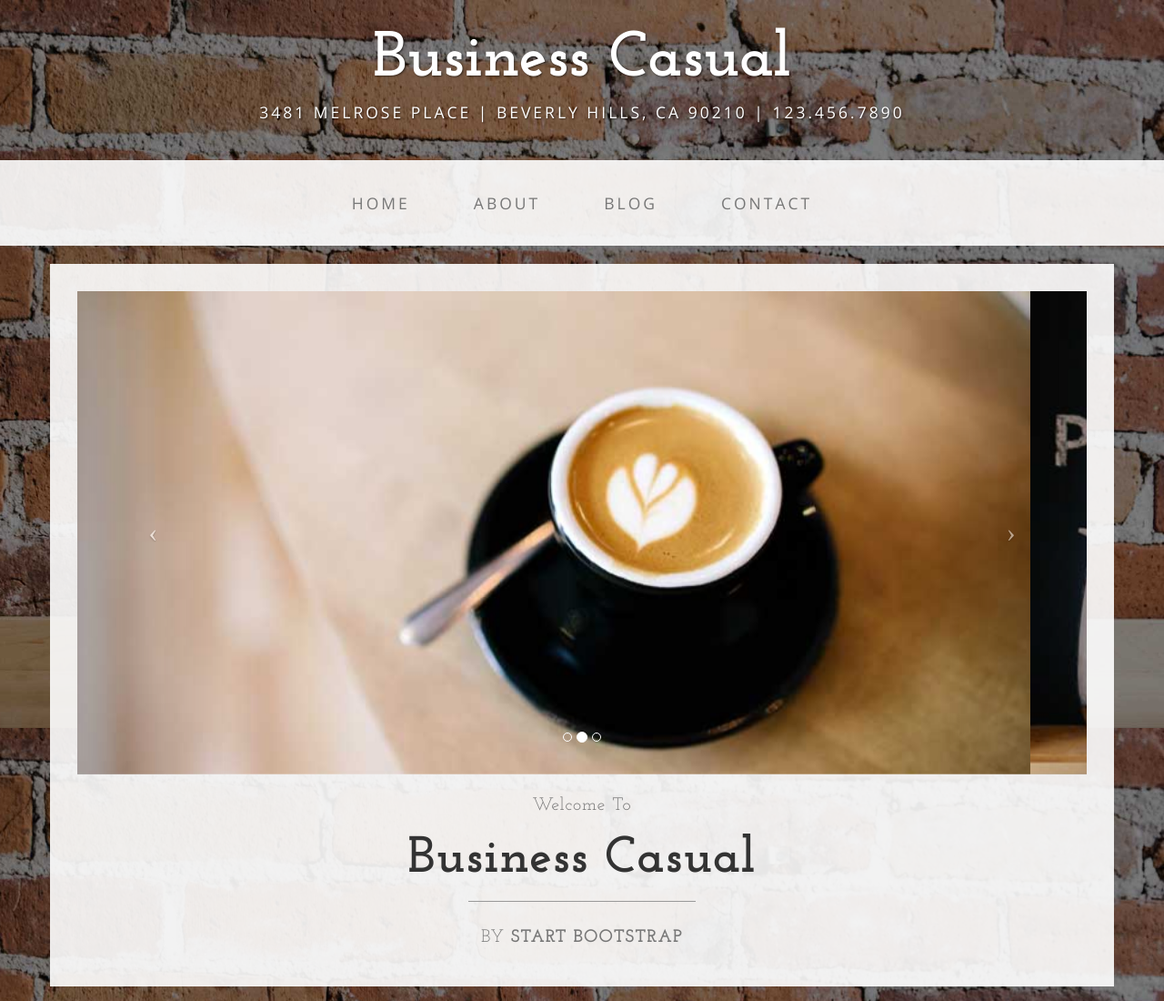
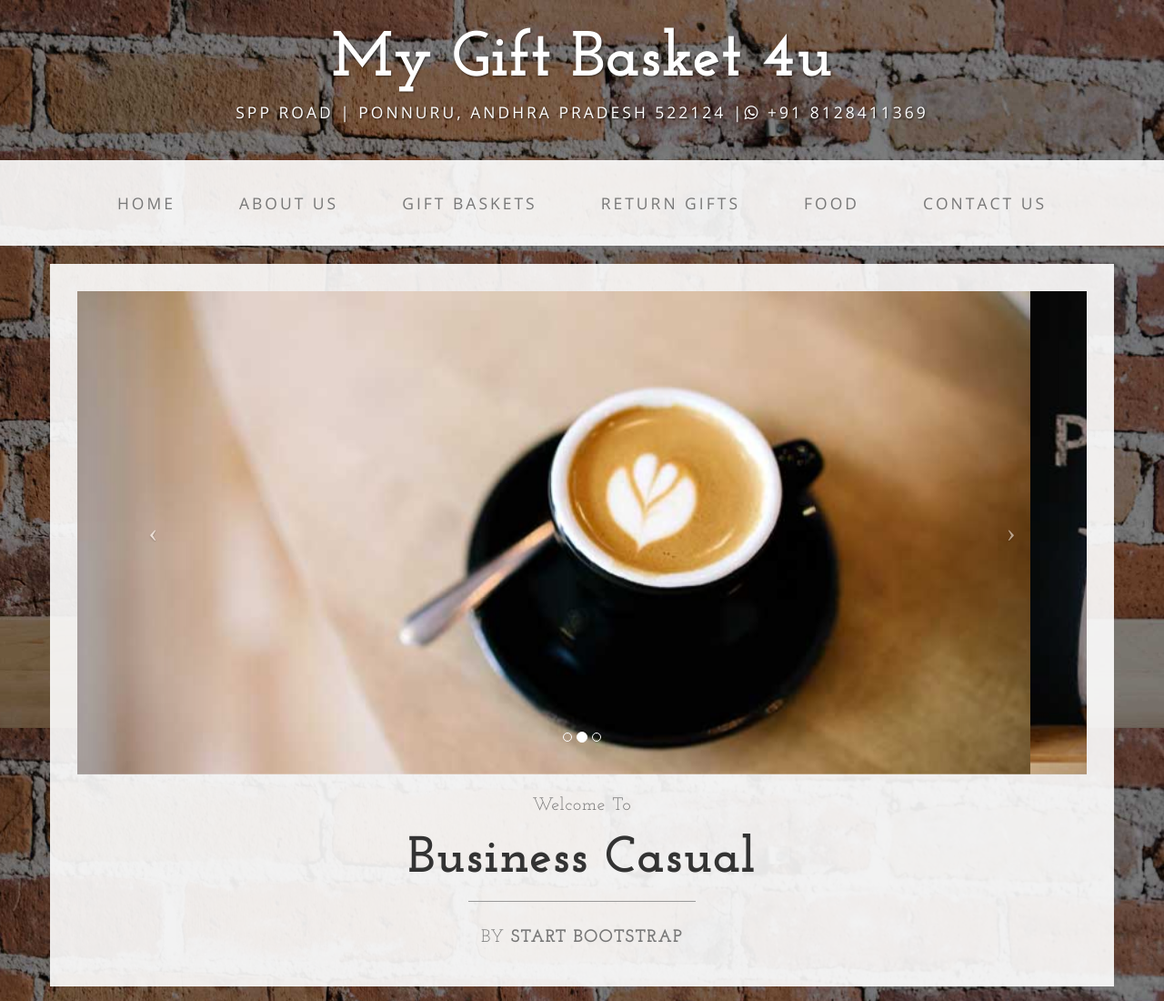
Before and after one commit to mygiftbasket4u/mygiftbasket4u.github.io, a plain HTML site: page index.html in a window 1280 px wide. Shown: the top 1100 px of the page at 91% size. Drawn offline with nearby package versions, Linux system fonts and the light colour scheme.

Commit message:
Added navigation to index page

```diff
--- a/index.html
+++ b/index.html
@@ -9,7 +9,7 @@
     <meta name="description" content="">
     <meta name="author" content="">
 
-    <title>About - mygiftbasket4u</title>
+    <title>Home - mygiftbasket4u</title>
 
     <!-- Bootstrap Core CSS -->
     <link href="css/bootstrap.min.css" rel="stylesheet">
@@ -34,8 +34,9 @@
 
 <body>
 
-    <div class="brand">Business Casual</div>
-    <div class="address-bar">3481 Melrose Place | Beverly Hills, CA 90210 | 123.456.7890</div>
+    <div class="brand">My Gift Basket 4u</div>
+    <div class="address-bar">Spp Road | Ponnuru, Andhra Pradesh 522124 |<i class="fa fa-whatsapp"></i>
+        +91 8128411369</div>
 
     <!-- Navigation -->
     <nav class="navbar navbar-default" role="navigation">
@@ -58,13 +59,19 @@
                         <a href="index.html">Home</a>
                     </li>
                     <li>
-                        <a href="about.html">About</a>
+                        <a href="about.html">About Us</a>
                     </li>
                     <li>
-                        <a href="blog.html">Blog</a>
+                        <a href="blog.html">Gift Baskets</a>
                     </li>
                     <li>
-                        <a href="contact.html">Contact</a>
+                        <a href="contact.html">Return Gifts</a>
+                    </li>
+                    <li>
+                        <a href="contact.html">Food</a>
+                    </li>
+                    <li>
+                        <a href="contact.html">Contact Us</a>
                     </li>
                 </ul>
             </div>
```
